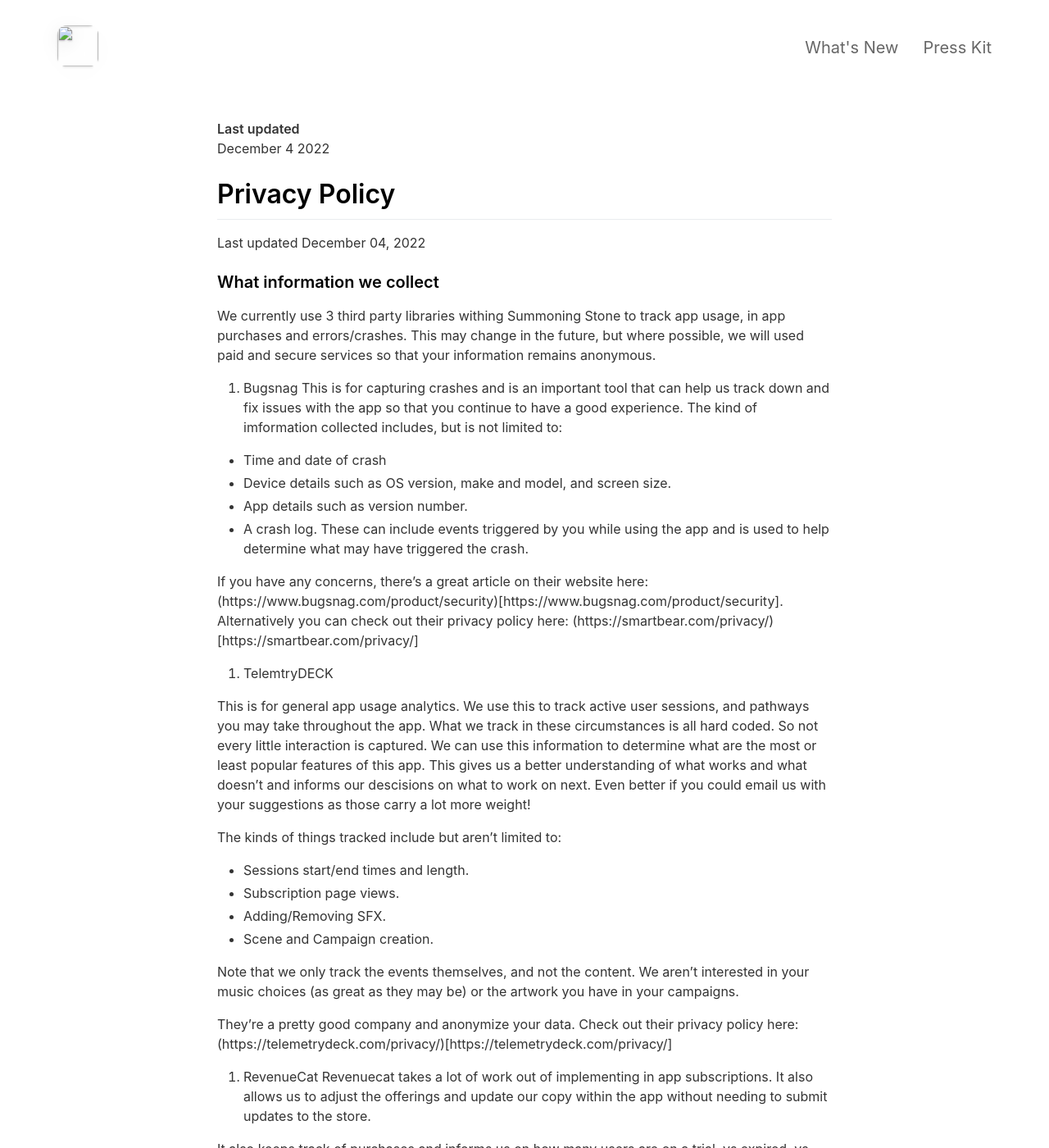
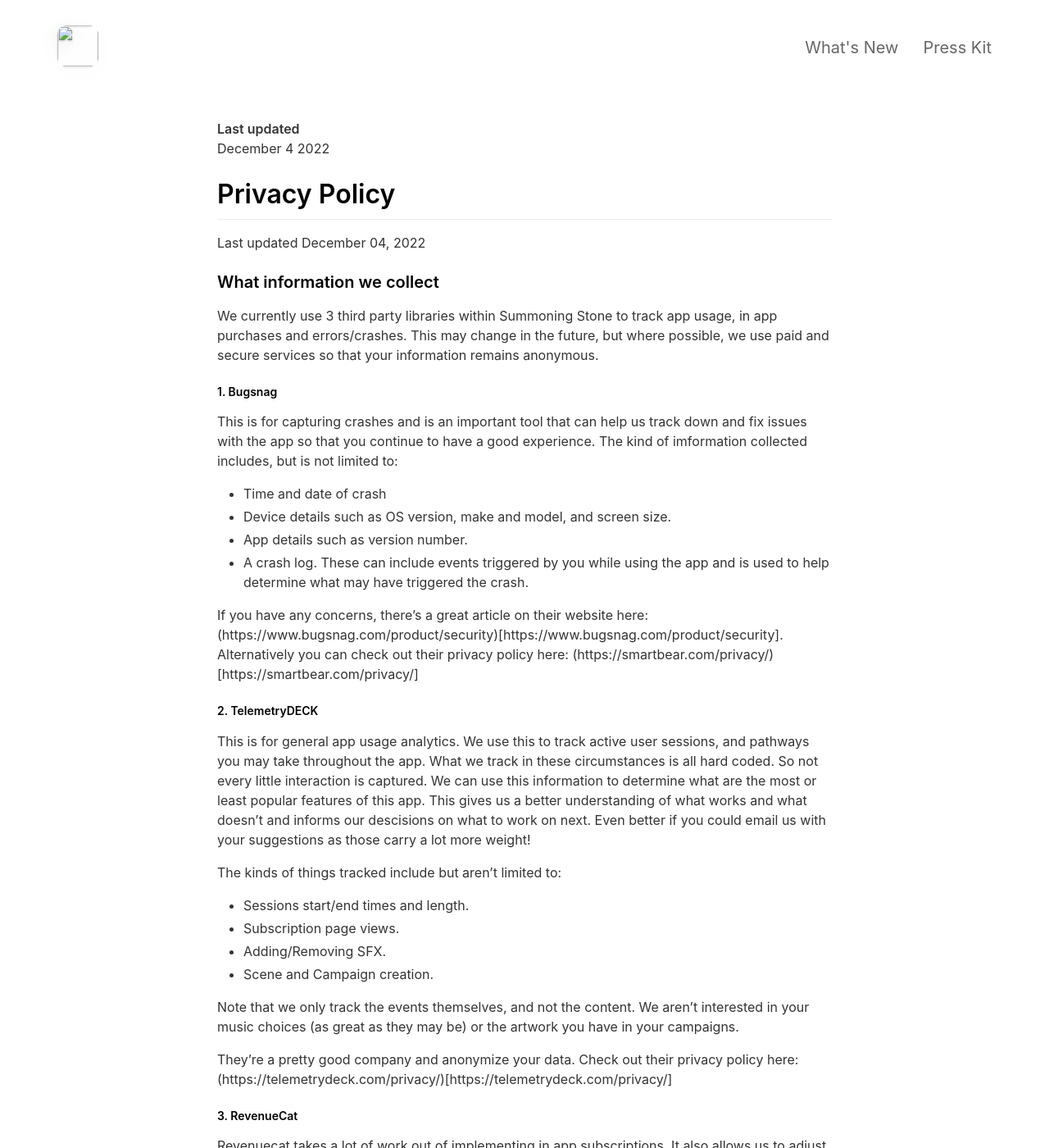
Before and after one commit to BeauNouvelle/summoning-stone-web, a Jekyll site: the page built from _pages/privacypolicy.md, in a window 1280 px wide and 1400 px high. Shown: the whole window at 82% size. Built offline with Jekyll 4.4.1, drawn with Linux system fonts in a browser that asks for light colours; nearby versions of some CDN libraries; some of the changed text lies outside the part shown.

Commit message:
spelling errors

```diff
--- a/_pages/privacypolicy.md
+++ b/_pages/privacypolicy.md
@@ -11,9 +11,10 @@ December 4 2022
 Last updated December 04, 2022
 
 ### What information we collect
-We currently use 3 third party libraries withing Summoning Stone to track app usage, in app purchases and errors/crashes. This may change in the future, but where possible, we will used paid and secure services so that your information remains anonymous.
+We currently use 3 third party libraries within Summoning Stone to track app usage, in app purchases and errors/crashes. This may change in the future, but where possible, we use paid and secure services so that your information remains anonymous.
 
-1. Bugsnag
+##### 1. Bugsnag
+
 This is for capturing crashes and is an important tool that can help us track down and fix issues with the app so that you continue to have a good experience. The kind of imformation collected includes, but is not limited to:
 
 - Time and date of crash
@@ -23,7 +24,7 @@ This is for capturing crashes and is an important tool that can help us track do
 
 If you have any concerns, there's a great article on their website here: (https://www.bugsnag.com/product/security)[https://www.bugsnag.com/product/security]. Alternatively you can check out their privacy policy here: (https://smartbear.com/privacy/)[https://smartbear.com/privacy/]
 
-2. TelemtryDECK
+##### 2. TelemetryDECK
 
 This is for general app usage analytics. We use this to track active user sessions, and pathways you may take throughout the app. What we track in these circumstances is all hard coded. So not every little interaction is captured. We can use this information to determine what are the most or least popular features of this app. This gives us a better understanding of what works and what doesn't and informs our descisions on what to work on next. Even better if you could email us with your suggestions as those carry a lot more weight!
 
@@ -38,7 +39,7 @@ Note that we only track the events themselves, and not the content. We aren't in
 
 They're a pretty good company and anonymize your data. Check out their privacy policy here: (https://telemetrydeck.com/privacy/)[https://telemetrydeck.com/privacy/]
 
-3. RevenueCat
+##### 3. RevenueCat
 Revenuecat takes a lot of work out of implementing in app subscriptions. It also allows us to adjust the offerings and update our copy within the app without needing to submit updates to the store.
 
 It also keeps track of purchases and informs us on how many users are on a trial, vs expired, vs subscribed. There's a lot to it, but this too is private and anonymous. Check out their policy here: (https://www.revenuecat.com/privacy/)[https://www.revenuecat.com/privacy/]
```
